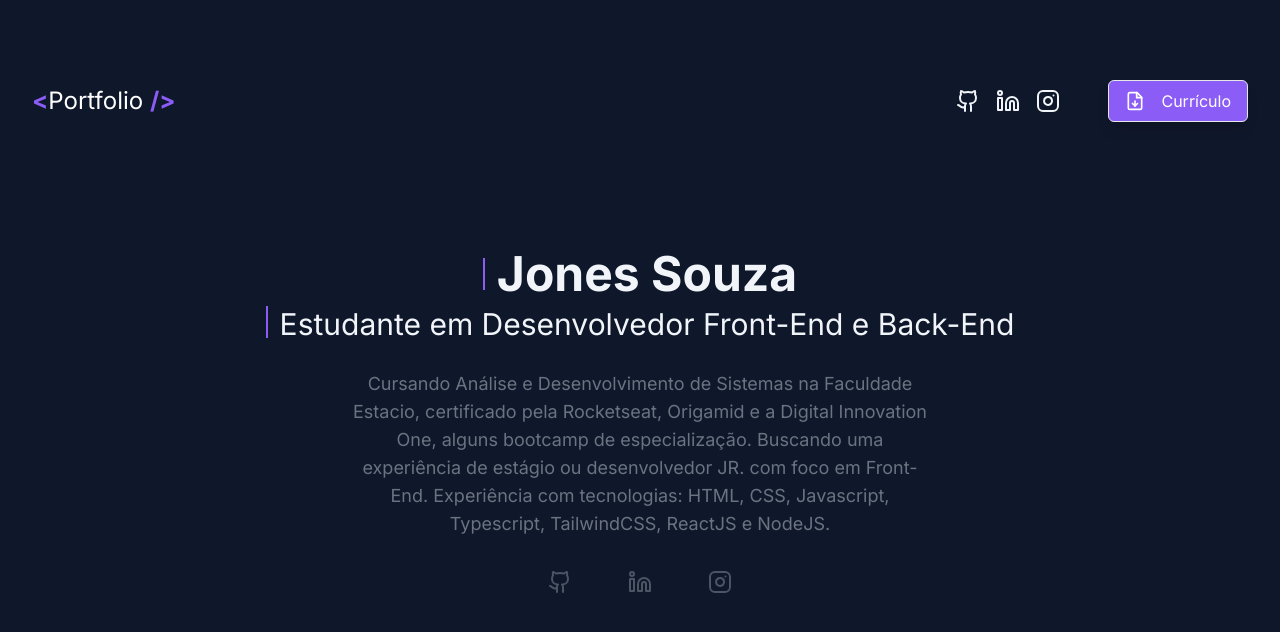
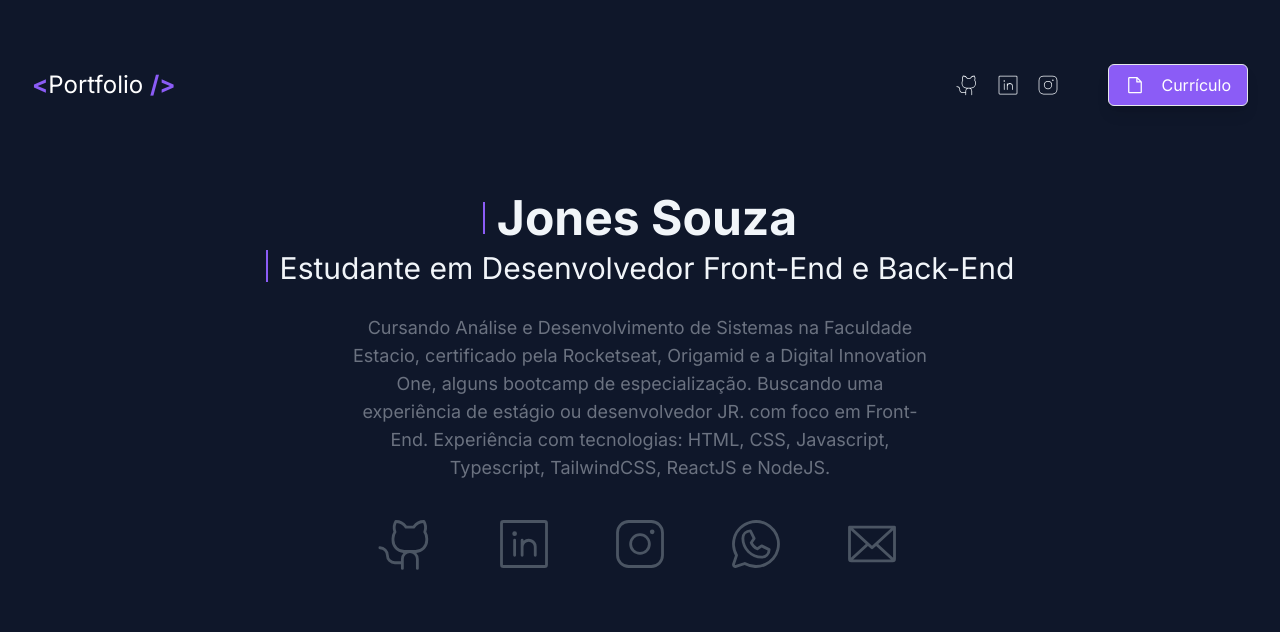
Before and after one commit to Jones-bass/portifoliosrjones, a Next.js app: page / in a window 1280 px wide. Shown: the top 632 px of the page. Built offline with nearby package versions, Linux system fonts and the light colour scheme.

Commit message:
Add Email | Zap

```diff
--- a/package.json
+++ b/package.json
@@ -9,14 +9,15 @@
     "lint": "next lint"
   },
   "dependencies": {
+    "@phosphor-icons/react": "^2.0.13",
     "@types/node": "20.5.1",
     "@types/react": "18.2.20",
     "@types/react-dom": "18.2.7",
     "autoprefixer": "10.4.15",
     "eslint-config-next": "13.4.19",
     "framer-motion": "^10.16.4",
-    "lucide-react": "^0.284.0",
     "next": "13.4.19",
+    "phosphor-icons": "^1.4.2",
     "postcss": "8.4.28",
     "react": "18.2.0",
     "react-dom": "18.2.0",
--- a/src/components/LinkSocial.tsx
+++ b/src/components/LinkSocial.tsx
@@ -1,26 +1,56 @@
 'use client'
 import Link from 'next/link'
-import { LucideGithub, LucideInstagram, LucideLinkedin } from 'lucide-react'
+
+import {
+  GithubLogo,
+  InstagramLogo,
+  LinkedinLogo,
+  WhatsappLogo,
+  Envelope,
+} from '@phosphor-icons/react'
 
 export function LinkSocial() {
   return (
     <div className="text-5xl flex justify-center gap-7 sm:gap-14 py-3 text-gray-600 md:text-6xl">
       <Link href="https://github.com/Jones-bass" target="_blank">
-        <LucideGithub
+        <GithubLogo
+          weight="light"
           aria-label="Jones souza github"
           className="cursor-pointer hover:text-violet-800 hover:scale-150 transition-all"
         />
       </Link>
 
       <Link href="https://www.linkedin.com/in/renan-fachin/" target="_blank">
-        <LucideLinkedin
+        <LinkedinLogo
+          weight="light"
           aria-label="Jones Souza linkedin"
           className="cursor-pointer hover:text-violet-800 hover:scale-150 transition-all"
         />
       </Link>
 
       <Link href="https://www.instagram.com/jonesbass_/" target="_blank">
-        <LucideInstagram
+        <InstagramLogo
+          weight="light"
+          aria-label="Jones Souza Instagram"
+          className="cursor-pointer hover:text-violet-800 hover:scale-150 transition-all"
+        />
+      </Link>
+
+      <Link href="https://wa.me/5579999591921" target="_blank">
+        <WhatsappLogo
+          weight="light"
+          aria-label="Jones Souza Instagram"
+          className="cursor-pointer hover:text-violet-800 hover:scale-150 transition-all"
+        />
+      </Link>
+
+      <Link
+        href="mailto:jonesbass.tb@gmail.com"
+        target="_blank"
+        rel="noreferrer"
+      >
+        <Envelope
+          weight="light"
           aria-label="Jones Souza Instagram"
           className="cursor-pointer hover:text-violet-800 hover:scale-150 transition-all"
         />
--- a/src/components/header.tsx
+++ b/src/components/header.tsx
@@ -1,9 +1,10 @@
+import { InstagramLogo, LinkedinLogo, GithubLogo } from '@phosphor-icons/react'
+import { File } from '@phosphor-icons/react/dist/ssr/File'
 import Link from 'next/link'
-import { FileDown, GithubIcon, InstagramIcon, LinkedinIcon } from 'lucide-react'
 
 export function Header() {
   return (
-    <nav className="py-8 sm:py-12 mb-10 flex justify-between items-center">
+    <nav className="py-8 sm:py-8 mb-4 flex justify-between items-center">
       <span className="text-xl sm:text-2xl text-violet-500 hover:text-white font-bold">
         {'<'}
         <strong className="text-white text-2xl hover:text-violet-500 cursor-pointer font-normal">
@@ -20,7 +21,10 @@ export function Header() {
             aria-label="Jones Souza Github"
             rel="noreferrer"
           >
-            <GithubIcon className="cursor-pointer text-xl sm:text-2xl hover:text-violet-500" />
+            <GithubLogo
+              weight="thin"
+              className="cursor-pointer text-xl sm:text-2xl hover:text-violet-500"
+            />
           </Link>
         </li>
         <li>
@@ -30,7 +34,10 @@ export function Header() {
             aria-label="Jones Souza Likedin"
             rel="noreferrer"
           >
-            <LinkedinIcon className="cursor-pointer text-xl sm:text-2xl hover:text-violet-500" />
+            <LinkedinLogo
+              weight="thin"
+              className="cursor-pointer text-xl sm:text-2xl hover:text-violet-500"
+            />
           </Link>
         </li>
         <li>
@@ -40,13 +47,16 @@ export function Header() {
             aria-label="Jones Souza Instagram"
             rel="noreferrer"
           >
-            <InstagramIcon className="cursor-pointer text-xl sm:text-2xl hover:text-violet-500" />
+            <InstagramLogo
+              weight="thin"
+              className="cursor-pointer text-xl sm:text-2xl hover:text-violet-500"
+            />
           </Link>
         </li>
 
         <li className="text-white hover:text-violet-700">
           <a className="bg-violet-500 px-4 sm:px-4 py-2 rounded-md ml-4 sm:ml-8 flex items-center gap-4 hover:border hover:border-dashed hover:border-violet-500 hover:bg-white hover:text-violet-700 shadow-lg border">
-            <FileDown size={20} />
+            <File size={20} />
             Currículo
           </a>
         </li>
```
Also changed, not shown: 1 other file (tests, documents, lock files or other folders).
